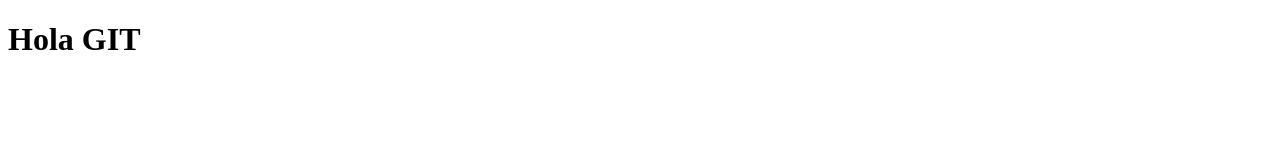
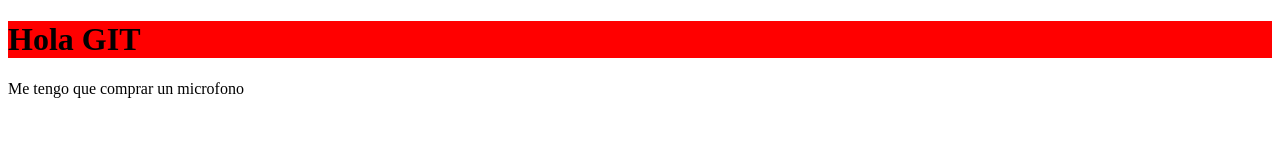
Before and after one commit to SosaEm/primermvp, a plain HTML site: page index.html in a window 1280 px wide. Drawn offline with Linux system fonts and the light colour scheme.

Commit message:
segunda version

```diff
--- a/index.html
+++ b/index.html
@@ -5,9 +5,12 @@
     <meta http-equiv="X-UA-Compatible" content="IE=edge">
     <meta name="viewport" content="width=device-width, initial-scale=1.0">
     <title>Document</title>
+    <link rel="stylesheet" href="styles.css"    >
 </head>
 <body>
 
     <h1> Hola GIT </h1>
+
+    <p>Me tengo que comprar un microfono</p>
 </body>
 </html>
--- /dev/null
+++ b/styles.css
@@ -0,0 +1,3 @@
+h1{
+    background-color: red;
+}
```
